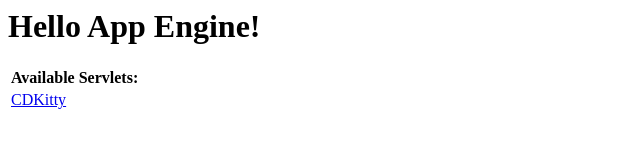
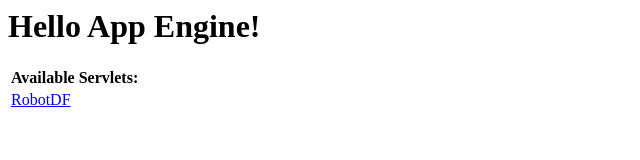
Before and after one commit to egonw/RobotDF, a plain HTML site: page war/index.html in a window 1280 px wide. Shown: the full height of the page, 0-640 px from the left. Drawn offline with Linux system fonts and the light colour scheme.

Commit message:
Updated profile to match the new purpose

```diff
--- a/war/index.html
+++ b/war/index.html
@@ -20,7 +20,7 @@
         <td colspan="2" style="font-weight:bold;">Available Servlets:</td>
       </tr>
       <tr>
-        <td><a href="cdkitty"/>CDKitty</td>
+        <td><a href="robotdf"/>RobotDF</td>
       </tr>
     </table>
   </body>
```
Also changed, not shown: war/avatar.png.
